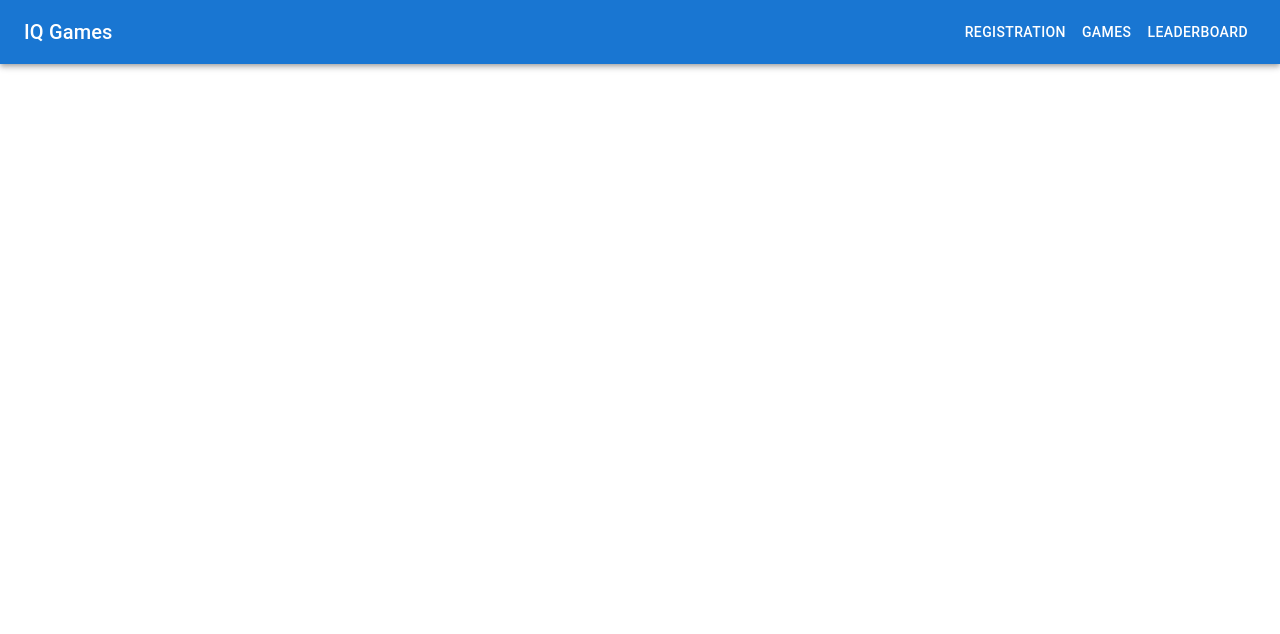
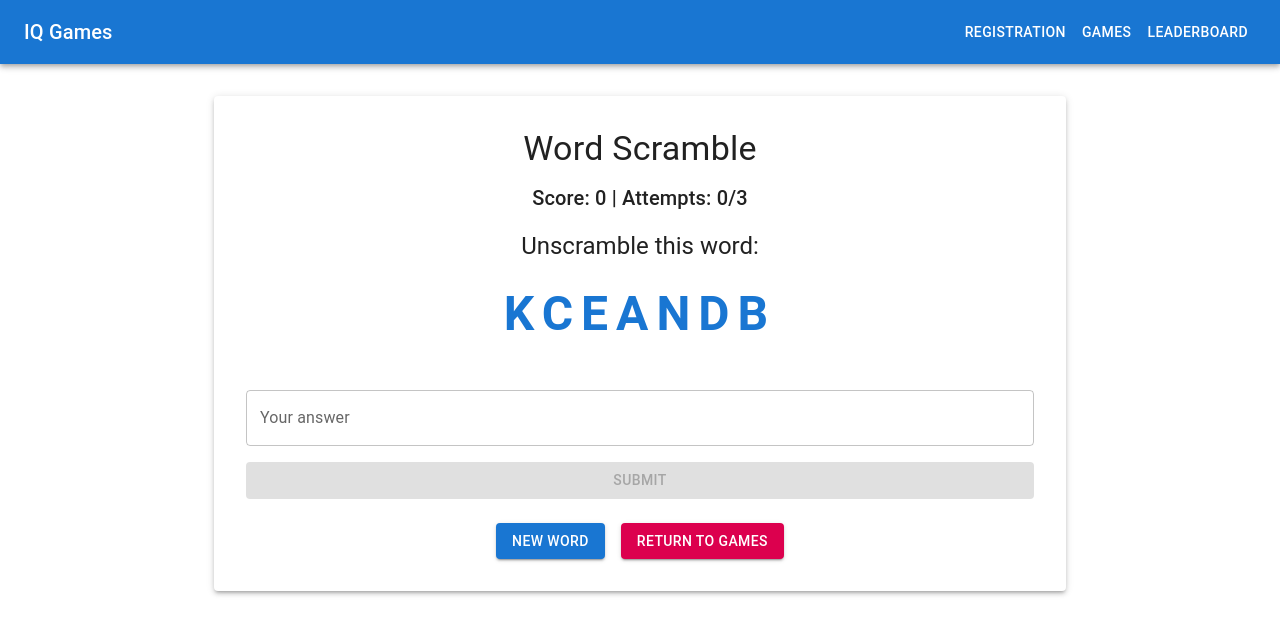
Before and after one commit to SG-CLUB-045/BSE2025, a React (Create React App) app: page /games/word-scramble in a window 1280 px wide. Shown: the top 634 px of the page. Built offline with nearby package versions, Linux system fonts and the light colour scheme.

Commit message:
add scramble

```diff
--- a/src/App.tsx
+++ b/src/App.tsx
@@ -9,6 +9,7 @@ import Leaderboard from './pages/Leaderboard';
 import TechnicalQuiz from './games/TechnicalQuiz';
 import TicTacToe from './games/TicTacToe';
 import TowerOfHanoi from './games/TowerOfHanoi';
+import WordScramble from './games/WordScramble';
 
 const theme = createTheme({
   palette: {
@@ -34,6 +35,7 @@ function App() {
           <Route path="/games/technical-quiz" element={<TechnicalQuiz />} />
           <Route path="/games/tic-tac-toe" element={<TicTacToe />} />
           <Route path="/games/tower-of-hanoi" element={<TowerOfHanoi />} />
+          <Route path="/games/word-scramble" element={<WordScramble />} />
         </Routes>
       </Router>
     </ThemeProvider>
--- /dev/null
+++ b/src/games/WordScramble.tsx
@@ -0,0 +1,256 @@
+import React, { useState, useEffect } from 'react';
+import {
+  Container,
+  Paper,
+  Typography,
+  Button,
+  Box,
+  TextField,
+  CircularProgress,
+  Alert,
+  Snackbar
+} from '@mui/material';
+import { useNavigate } from 'react-router-dom';
+
+// Function to scramble a word
+const scrambleWord = (word: string): string => {
+  return word
+    .split('')
+    .sort(() => Math.random() - 0.5)
+    .join('');
+};
+
+// Function to generate a word using Gemini API
+const generateWordWithGemini = async (): Promise<string> => {
+  try {
+    // This is a placeholder for the actual Gemini API call
+    // In a real implementation, you would use the Gemini API client
+    // For now, we'll simulate the API call with a timeout
+    return new Promise((resolve) => {
+      setTimeout(() => {
+        // List of sample words for demonstration
+        const words = [
+          'JAVASCRIPT', 'REACT', 'TYPESCRIPT', 'PROGRAMMING', 'ALGORITHM',
+          'DATABASE', 'FUNCTION', 'VARIABLE', 'COMPONENT', 'DEVELOPER',
+          'FRONTEND', 'BACKEND', 'FULLSTACK', 'API', 'FRAMEWORK'
+        ];
+        const randomWord = words[Math.floor(Math.random() * words.length)];
+        resolve(randomWord);
+      }, 1000);
+    });
+  } catch (error) {
+    console.error('Error generating word:', error);
+    return 'ERROR';
+  }
+};
+
+const WordScramble = () => {
+  const navigate = useNavigate();
+  const [gameState, setGameState] = useState({
+    originalWord: '',
+    scrambledWord: '',
+    userInput: '',
+    score: 0,
+    attempts: 0,
+    maxAttempts: 3,
+    isLoading: false,
+    message: '',
+    showMessage: false,
+    messageType: 'info' as 'success' | 'error' | 'info' | 'warning'
+  });
+
+  useEffect(() => {
+    startNewGame();
+  }, []);
+
+  const startNewGame = async () => {
+    setGameState(prev => ({ ...prev, isLoading: true }));
+
+    try {
+      const word = await generateWordWithGemini();
+      const scrambled = scrambleWord(word);
+
+      setGameState(prev => ({
+        ...prev,
+        originalWord: word,
+        scrambledWord: scrambled,
+        userInput: '',
+        isLoading: false,
+        attempts: 0
+      }));
+    } catch (error) {
+      setGameState(prev => ({
+        ...prev,
+        isLoading: false,
+        message: 'Failed to generate word. Please try again.',
+        showMessage: true,
+        messageType: 'error'
+      }));
+    }
+  };
+
+  const handleInputChange = (e: React.ChangeEvent<HTMLInputElement>) => {
+    setGameState(prev => ({ ...prev, userInput: e.target.value.toUpperCase() }));
+  };
+
+  const handleSubmit = (e: React.FormEvent) => {
+    e.preventDefault();
+
+    const { userInput, originalWord, attempts, maxAttempts, score } = gameState;
+
+    if (userInput === originalWord) {
+      // Correct answer
+      setGameState(prev => ({
+        ...prev,
+        score: prev.score + 1,
+        message: 'Correct! Well done!',
+        showMessage: true,
+        messageType: 'success'
+      }));
+
+      // Start a new game after a short delay
+      setTimeout(startNewGame, 1500);
+    } else {
+      // Incorrect answer
+      const newAttempts = attempts + 1;
+
+      if (newAttempts >= maxAttempts) {
+        // Game over
+        setGameState(prev => ({
+          ...prev,
+          attempts: newAttempts,
+          message: `Game over! The word was: ${originalWord}`,
+          showMessage: true,
+          messageType: 'error'
+        }));
+      } else {
+        // Try again
+        setGameState(prev => ({
+          ...prev,
+          attempts: newAttempts,
+          message: `Incorrect! Try again. ${maxAttempts - newAttempts} attempts left.`,
+          showMessage: true,
+          messageType: 'warning'
+        }));
+      }
+    }
+  };
+
+  const handleReset = () => {
+    startNewGame();
+  };
+
+  const handleFinish = () => {
+    navigate('/games');
+  };
+
+  const handleCloseMessage = () => {
+    setGameState(prev => ({ ...prev, showMessage: false }));
+  };
+
+  return (
+    <Container maxWidth="md">
+      <Box sx={{ mt: 4, mb: 4 }}>
+        <Paper elevation={3} sx={{ p: 4 }}>
+          <Typography variant="h4" gutterBottom align="center">
+            Word Scramble
+          </Typography>
+
+          <Box sx={{ mb: 2 }}>
+            <Typography variant="h6" align="center">
+              Score: {gameState.score} | Attempts: {gameState.attempts}/{gameState.maxAttempts}
+            </Typography>
+          </Box>
+
+          {gameState.isLoading ? (
+            <Box sx={{ display: 'flex', justifyContent: 'center', my: 4 }}>
+              <CircularProgress />
+              <Typography variant="h6" sx={{ ml: 2 }}>
+                Generating word...
+              </Typography>
+            </Box>
+          ) : (
+            <>
+              <Box sx={{
+                display: 'flex',
+                flexDirection: 'column',
+                alignItems: 'center',
+                mb: 4
+              }}>
+                <Typography variant="h5" gutterBottom>
+                  Unscramble this word:
+                </Typography>
+                <Typography
+                  variant="h3"
+                  sx={{
+                    letterSpacing: '0.5rem',
+                    fontWeight: 'bold',
+                    color: 'primary.main',
+                    my: 2
+                  }}
+                >
+                  {gameState.scrambledWord}
+                </Typography>
+              </Box>
+
+              <Box component="form" onSubmit={handleSubmit} sx={{ mb: 3 }}>
+                <TextField
+                  fullWidth
+                  label="Your answer"
+                  variant="outlined"
+                  value={gameState.userInput}
+                  onChange={handleInputChange}
+                  sx={{ mb: 2 }}
+                />
+                <Button
+                  type="submit"
+                  variant="contained"
+                  color="primary"
+                  fullWidth
+                  disabled={!gameState.userInput}
+                >
+                  Submit
+                </Button>
+              </Box>
+            </>
+          )}
+
+          <Box sx={{ mt: 2, display: 'flex', justifyContent: 'center', gap: 2 }}>
+            <Button
+              variant="contained"
+              color="primary"
+              onClick={handleReset}
+              disabled={gameState.isLoading}
+            >
+              New Word
+            </Button>
+            <Button
+              variant="contained"
+              color="secondary"
+              onClick={handleFinish}
+            >
+              Return to Games
+            </Button>
+          </Box>
+        </Paper>
+      </Box>
+
+      <Snackbar
+        open={gameState.showMessage}
+        autoHideDuration={3000}
+        onClose={handleCloseMessage}
+        anchorOrigin={{ vertical: 'bottom', horizontal: 'center' }}
+      >
+        <Alert
+          onClose={handleCloseMessage}
+          severity={gameState.messageType}
+          sx={{ width: '100%' }}
+        >
+          {gameState.message}
+        </Alert>
+      </Snackbar>
+    </Container>
+  );
+};
+
+export default WordScramble;
--- a/src/pages/Games.tsx
+++ b/src/pages/Games.tsx
@@ -6,6 +6,7 @@ import { useNavigate } from 'react-router-dom';
 import technicalQuizImage from '../assets/images/technical-quiz.svg';
 import ticTacToeImage from '../assets/images/tic-tac-toe.svg';
 import towerOfHanoiImage from '../assets/images/tower-of-hanoi.svg';
+import wordScrambleImage from '../assets/images/word-scramble.svg';
 
 const games = [
   {
@@ -28,6 +29,13 @@ const games = [
     description: 'Test your problem-solving skills',
     image: towerOfHanoiImage,
     path: '/games/tower-of-hanoi'
+  },
+  {
+    id: 'word-scramble',
+    title: 'Word Scramble',
+    description: 'Unscramble words generated by AI',
+    image: wordScrambleImage,
+    path: '/games/word-scramble'
   }
 ];
 
```
Also changed, not shown: src/assets/images/word-scramble.svg (added).
